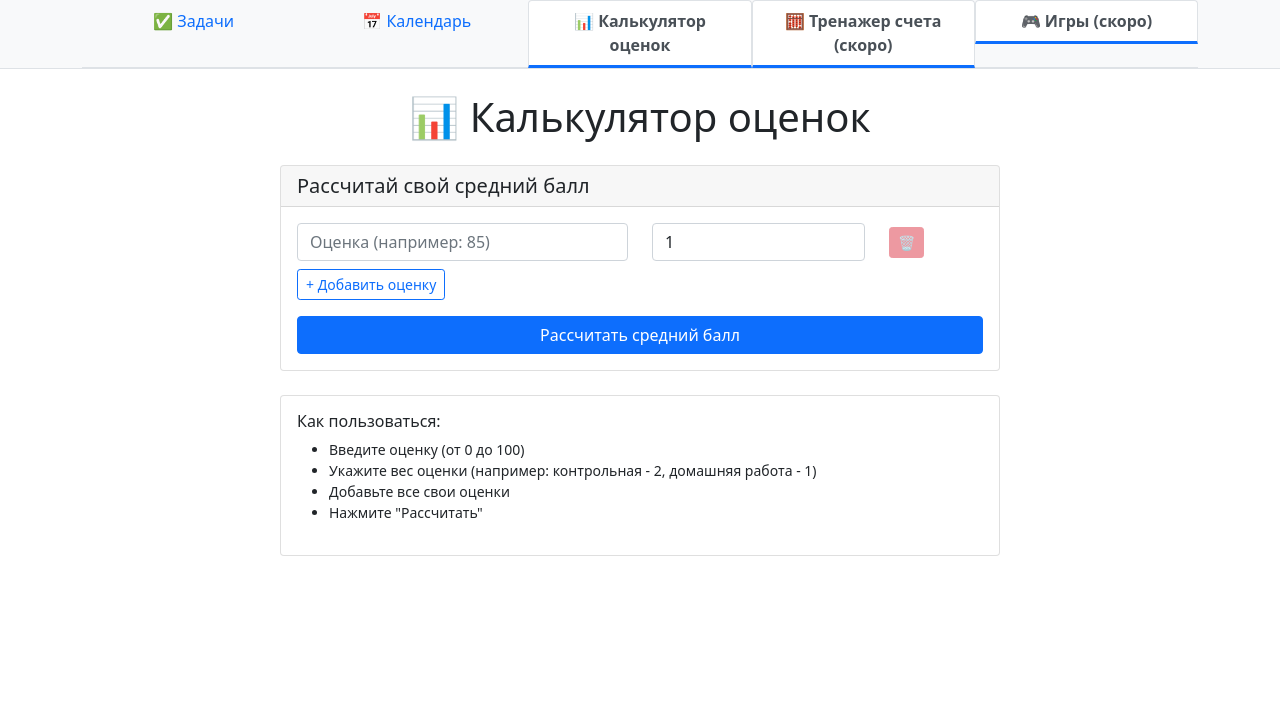
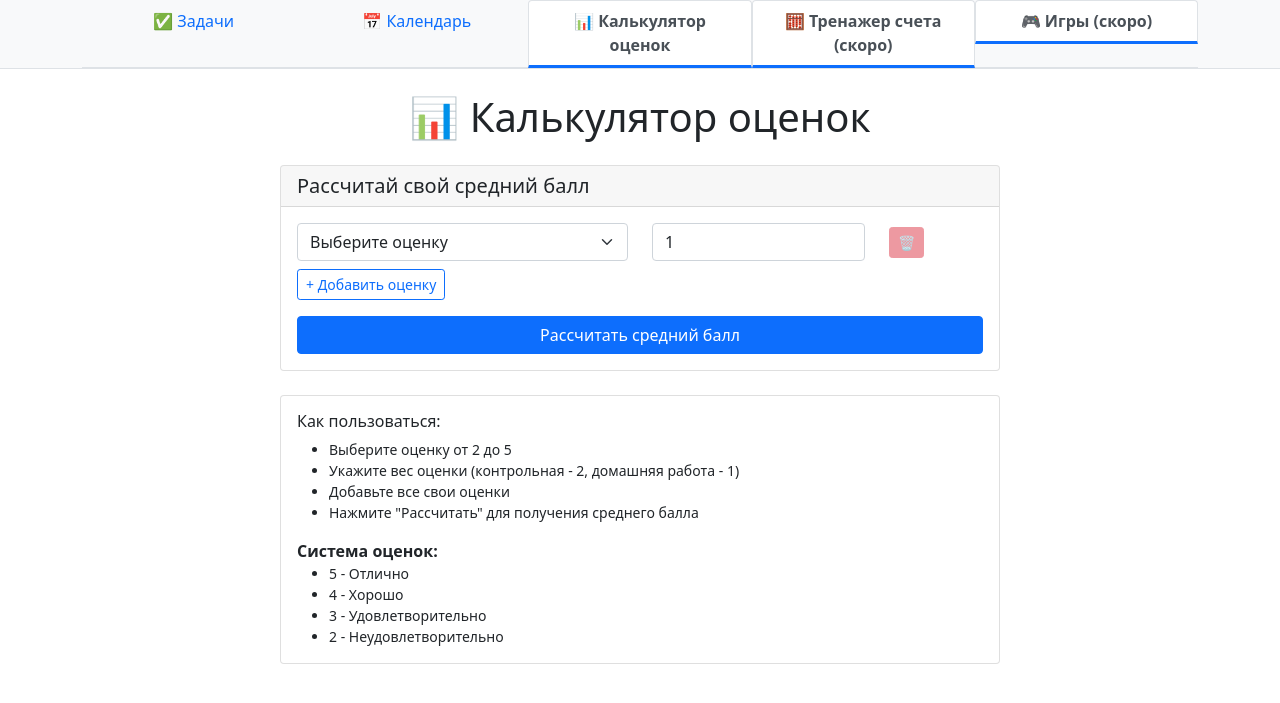
Before and after one commit to Hyperion612/HyperScript, a Django app: page /calculator/ in a window 1280 px wide. Shown: the part 56-759 px from the top of the page. Run offline with Django 5.2, Linux system fonts and the light colour scheme.

Commit message:
Изменение из 100-ной системы оценивания в 5 бальную Российскую систему

```diff
--- a/hyperscript/calculator/templates/calculator/calculator.html
+++ b/hyperscript/calculator/templates/calculator/calculator.html
@@ -18,10 +18,16 @@
                         <div id="gradesContainer">
                             <div class="grade-row row mb-2">
                                 <div class="col-md-6">
-                                    <input type="number" name="grades[]" class="form-control" placeholder="Оценка (например: 85)" min="0" max="100" step="0.1">
+                                    <select name="grades[]" class="form-select">
+                                        <option value="">Выберите оценку</option>
+                                        <option value="5">5 - Отлично</option>
+                                        <option value="4">4 - Хорошо</option>
+                                        <option value="3">3 - Удовлетворительно</option>
+                                        <option value="2">2 - Неудовлетворительно</option>
+                                    </select>
                                 </div>
                                 <div class="col-md-4">
-                                    <input type="number" name="weights[]" class="form-control" placeholder="Вес (например: 1)" min="0.1" step="0.1" value="1">
+                                    <input type="number" name="weights[]" class="form-control" placeholder="Вес" min="0.1" step="0.1" value="1">
                                 </div>
                                 <div class="col-md-2">
                                     <button type="button" class="btn btn-danger btn-sm remove-grade" disabled>🗑</button>
@@ -56,11 +62,20 @@
                 <div class="card-body">
                     <h6>Как пользоваться:</h6>
                     <ul class="small">
-                        <li>Введите оценку (от 0 до 100)</li>
-                        <li>Укажите вес оценки (например: контрольная - 2, домашняя работа - 1)</li>
+                        <li>Выберите оценку от 2 до 5</li>
+                        <li>Укажите вес оценки (контрольная - 2, домашняя работа - 1)</li>
                         <li>Добавьте все свои оценки</li>
-                        <li>Нажмите "Рассчитать"</li>
+                        <li>Нажмите "Рассчитать" для получения среднего балла</li>
                     </ul>
+                    <div class="mt-2">
+                        <strong>Система оценок:</strong>
+                        <ul class="small mb-0">
+                            <li>5 - Отлично</li>
+                            <li>4 - Хорошо</li>
+                            <li>3 - Удовлетворительно</li>
+                            <li>2 - Неудовлетворительно</li>
+                        </ul>
+                    </div>
                 </div>
             </div>
         </div>
@@ -81,10 +96,16 @@ document.addEventListener('DOMContentLoaded', function() {
         newRow.className = 'grade-row row mb-2';
         newRow.innerHTML = `
             <div class="col-md-6">
-                <input type="number" name="grades[]" class="form-control" placeholder="Оценка (например: 85)" min="0" max="100" step="0.1">
+                <select name="grades[]" class="form-select">
+                    <option value="">Выберите оценку</option>
+                    <option value="5">5 - Отлично</option>
+                    <option value="4">4 - Хорошо</option>
+                    <option value="3">3 - Удовлетворительно</option>
+                    <option value="2">2 - Неудовлетворительно</option>
+                </select>
             </div>
             <div class="col-md-4">
-                <input type="number" name="weights[]" class="form-control" placeholder="Вес (например: 1)" min="0.1" step="0.1" value="1">
+                <input type="number" name="weights[]" class="form-control" placeholder="Вес" min="0.1" step="0.1" value="1">
             </div>
             <div class="col-md-2">
                 <button type="button" class="btn btn-danger btn-sm remove-grade">🗑</button>
@@ -126,8 +147,10 @@ document.addEventListener('DOMContentLoaded', function() {
             if (data.success) {
                 resultDiv.style.display = 'block';
                 errorDiv.style.display = 'none';
-                document.getElementById('resultText').textContent =
-                    `Средний балл: ${data.average_grade}% (Общий вес: ${data.total_weight})`;
+                document.getElementById('resultText').innerHTML =
+                    `<strong>Средний балл: ${data.average_grade}</strong><br>
+                     <strong>Качество: ${data.qualitative_grade}</strong><br>
+                     Общий вес: ${data.total_weight}`;
             } else {
                 errorDiv.style.display = 'block';
                 resultDiv.style.display = 'none';
--- a/hyperscript/calculator/views.py
+++ b/hyperscript/calculator/views.py
@@ -13,15 +13,26 @@ def grade_calculator(request):
 
             for grade, weight in zip(grades, weights):
                 if grade and weight:
-                    total_points += float(grade) * float(weight)
-                    total_weight += float(weight)
+                    grade_val = float(grade)
+                    weight_val = float(weight)
+
+                    # Проверяем что оценка от 2 до 5
+                    if 2 <= grade_val <= 5:
+                        total_points += grade_val * weight_val
+                        total_weight += weight_val
+                    else:
+                        return JsonResponse({
+                            'success': False,
+                            'error': f'Оценка {grade_val} должна быть от 2 до 5'
+                        })
 
             if total_weight > 0:
                 average_grade = total_points / total_weight
                 result = {
                     'success': True,
                     'average_grade': round(average_grade, 2),
-                    'total_weight': total_weight
+                    'total_weight': total_weight,
+                    'qualitative_grade': get_qualitative_grade(average_grade)
                 }
             else:
                 result = {'success': False, 'error': 'Введите оценки и веса'}
@@ -33,3 +44,14 @@ def grade_calculator(request):
 
     # GET запрос - показываем форму
     return render(request, 'calculator/calculator.html')
+
+def get_qualitative_grade(grade):
+    """Возвращает качественную оценку"""
+    if grade >= 4.5:
+        return "Отлично"
+    elif grade >= 3.5:
+        return "Хорошо"
+    elif grade >= 2.5:
+        return "Удовлетворительно"
+    else:
+        return "Неудовлетворительно"
```
